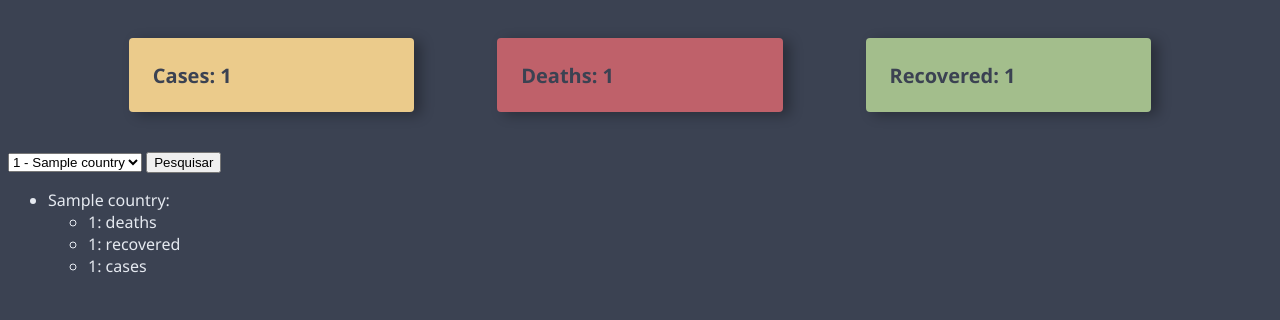
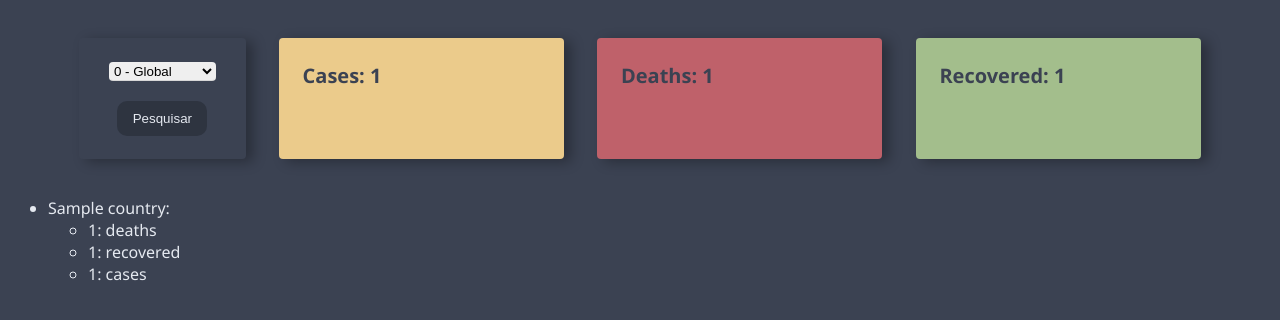
Before and after one commit to PUC-DISCIPLINAS/monitorcoviddjango-monitor-covid-andrew-joaoguimb, a Django app: page / in a window 1280 px wide. Shown: the part 106-426 px from the top of the page. Run offline with Django 3.2, Linux system fonts and the light colour scheme; tables that the repository leaves empty hold one stand-in row (values such as "Sample post").

Commit message:
style: select form

```diff
--- a/codigo/covid/static/css/styles.css
+++ b/codigo/covid/static/css/styles.css
@@ -10,6 +10,7 @@ header {
     justify-content: space-between;
     align-items: center;
 }
+
 header a {
     text-decoration: none;
     color: #E5E9F0;
@@ -30,32 +31,64 @@ header a {
 }
 
 
-.flex{
+.flex {
     display: flex;
     justify-content: space-evenly;
     margin: 3%;
 }
 
-div.card{
+form.card,
+div.card {
     padding: 2%;
     width: 20%;
     border-radius: 4px;
     box-shadow: 7px 3px 13px #0000004d;
 }
 
-div.card.error{
+form.card {
+    display: flex;
+    flex-direction: column;
+    justify-content: space-between;
+    align-items: center;
+    width: 10%;
+}
+
+form.card button {
+    margin-top: 20px;
+    background-color: #2E3440;
+    border: none;
+    width: 90px;
+    height: 35px;
+    color: #E5E9F0;
+    border-radius: 10px;
+}
+
+form.card button:hover {
+    background-color: #434C5E;
+    cursor: pointer;
+}
+
+form.card select {
+    width: 90%;
+    cursor: pointer;
+    border-radius: 4px;
+    border: 1px solid transparent;
+    border-color: transparent transparent rgba(0, 0, 0, 0.1) transparent;
+}
+
+div.card.error {
     background-color: #BF616A
 }
 
-div.card.warning{
+div.card.warning {
     background-color: #EBCB8B
 }
 
-div.card.success{
+div.card.success {
     background-color: #A3BE8C
 }
 
-div.card > span{
+div.card > span {
     background-color: inherit;
     color: #3B4252;
     font-weight: bolder;
--- a/codigo/covid/views.py
+++ b/codigo/covid/views.py
@@ -30,12 +30,17 @@ def home_view(request, *args, **kwargs):
 
 def country_view(request, *args, **kwargs):
     context = {
+        'countriesData': countriesData,
+        'dataByCountry': obj,
         'totalDeaths': Covid.objects.aggregate(Sum('deaths'))['deaths__sum'],
         'totalRecovered': Covid.objects.aggregate(Sum('recovered'))['recovered__sum'],
         'totalCases': Covid.objects.aggregate(Sum('cases'))['cases__sum']
     }
     if (request.method == 'POST'):
         country_id = request.POST['select']
+        if(country_id == "Global"):
+            return render(request, 'dashboard/total_data.html', context)
+
         country_covid_data = Covid.objects.get(id=country_id)
         context['countryName'] = Country.objects.get(id=country_id).name
         context['data'] = country_covid_data
--- a/codigo/templates/dashboard/total_data.html
+++ b/codigo/templates/dashboard/total_data.html
@@ -1,6 +1,19 @@
 {% extends "base.html" %}
 {% block content %}
 <div class="flex">
+    <form class="card" method="POST" action="{% url 'country' %}">
+        {% csrf_token %}
+        <select name="select">
+            <option value="Global">0 - Global</option>
+            {% for country in countriesData %}
+            <option value="{{country.id}}" name="country">
+                {{ country.id }} - {{ country.name }}
+            </option>
+            {% endfor %}
+        </select>
+        <button type="submit">Pesquisar</button>
+
+    </form>
     <div class="card warning">
         <span>Cases: {{ totalCases }}</span>
     </div>
@@ -10,29 +23,21 @@
     <div class="card success">
         <span>Recovered: {{ totalRecovered }}</span>
     </div>
+
 </div>
-<form method="POST" action="{% url 'country' %}">
-    {% csrf_token %}
-    <select name="select">
-        {% for country in countriesData %}
-           <option value="{{country.id}}" name="country"
-               {% if country.name == Brazil %}selected="selected"{% endif %}>
-               {{ country.id  }} - {{ country.name }}
-           </option>
-        {% endfor %}
-    </select>
-    <button type="submit">Pesquisar</button>
+<div>
 
-</form>
+</div>
+
 
 <ul>
     {% for country, data in dataByCountry.items %}
-         <li>{{ country }}: </li>
-        <ul>
+    <li>{{ country }}:</li>
+    <ul>
         {% for counts,values in data.items %}
-            <li>{{ values }}: {{ counts }}</li>
+        <li>{{ values }}: {{ counts }}</li>
         {% endfor %}
-        </ul>
+    </ul>
     {% endfor %}
 
 
```
Also changed, not shown: codigo/templates/dashboard/country_page.html (+18 -2 lines).
